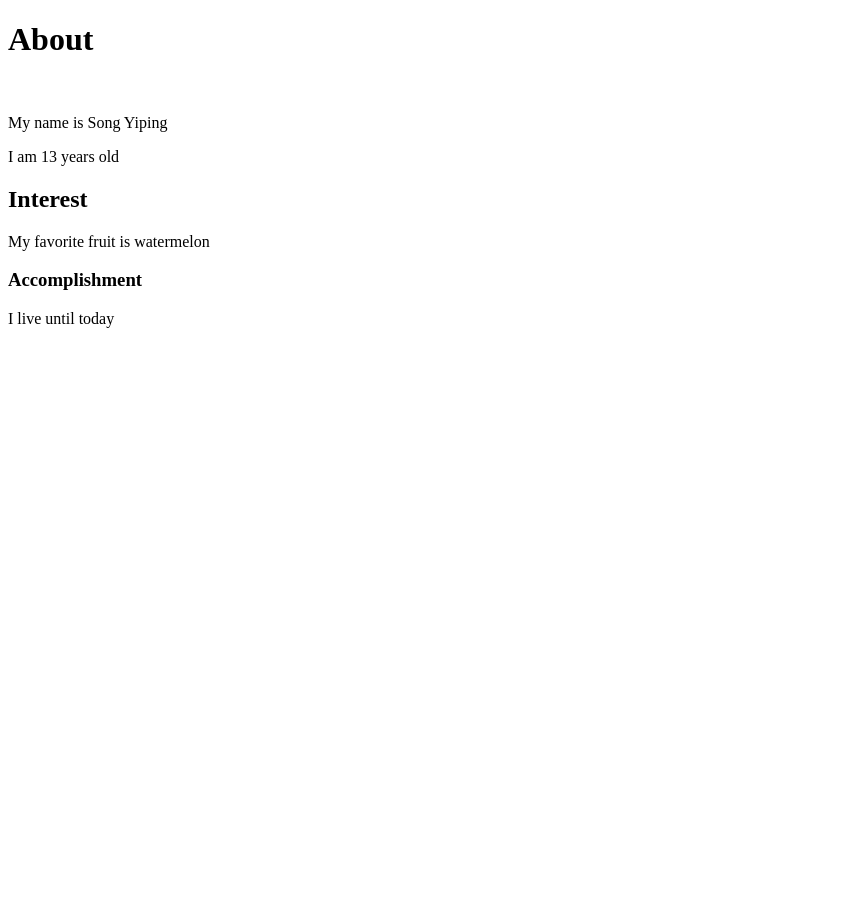
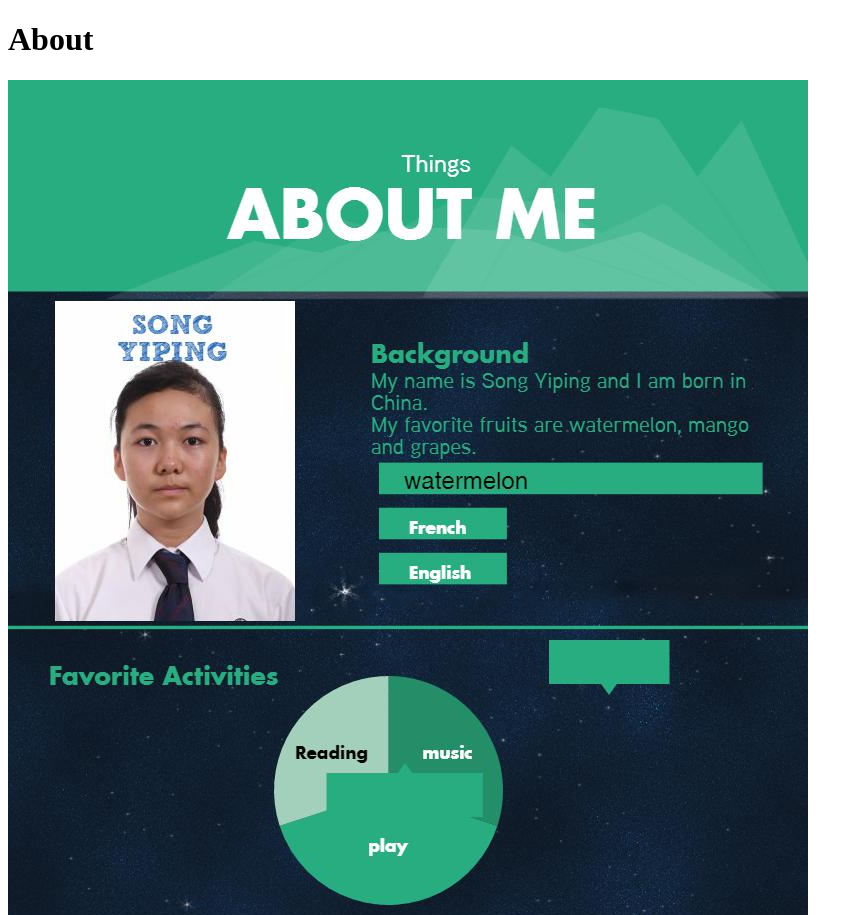
Before and after one commit to dhs17y1esongyiping/dhs17y1esongyiping.github.io, a plain HTML site: page index.html in a window 1280 px wide. Shown: the top 915 px of the page, without its empty margins (0-863 px from the left). Before the commit the page ends 800 px from the top, so only its background shows below. Drawn offline with Linux system fonts and the light colour scheme.

Commit message:
Update index.html

```diff
--- a/index.html
+++ b/index.html
@@ -5,7 +5,7 @@
 </head>
 <body>
 <h1>About</h1>
-  <img src=""/>
+  <img src="171e_songyiping_21547484_ee5f5f9c8e82d9faafaae451231f4a79850d5824.jpeg"/>
 <p>My name is Song Yiping</p>
 <p>I am 13 years old</p>
 <h2>Interest</h2>
```
